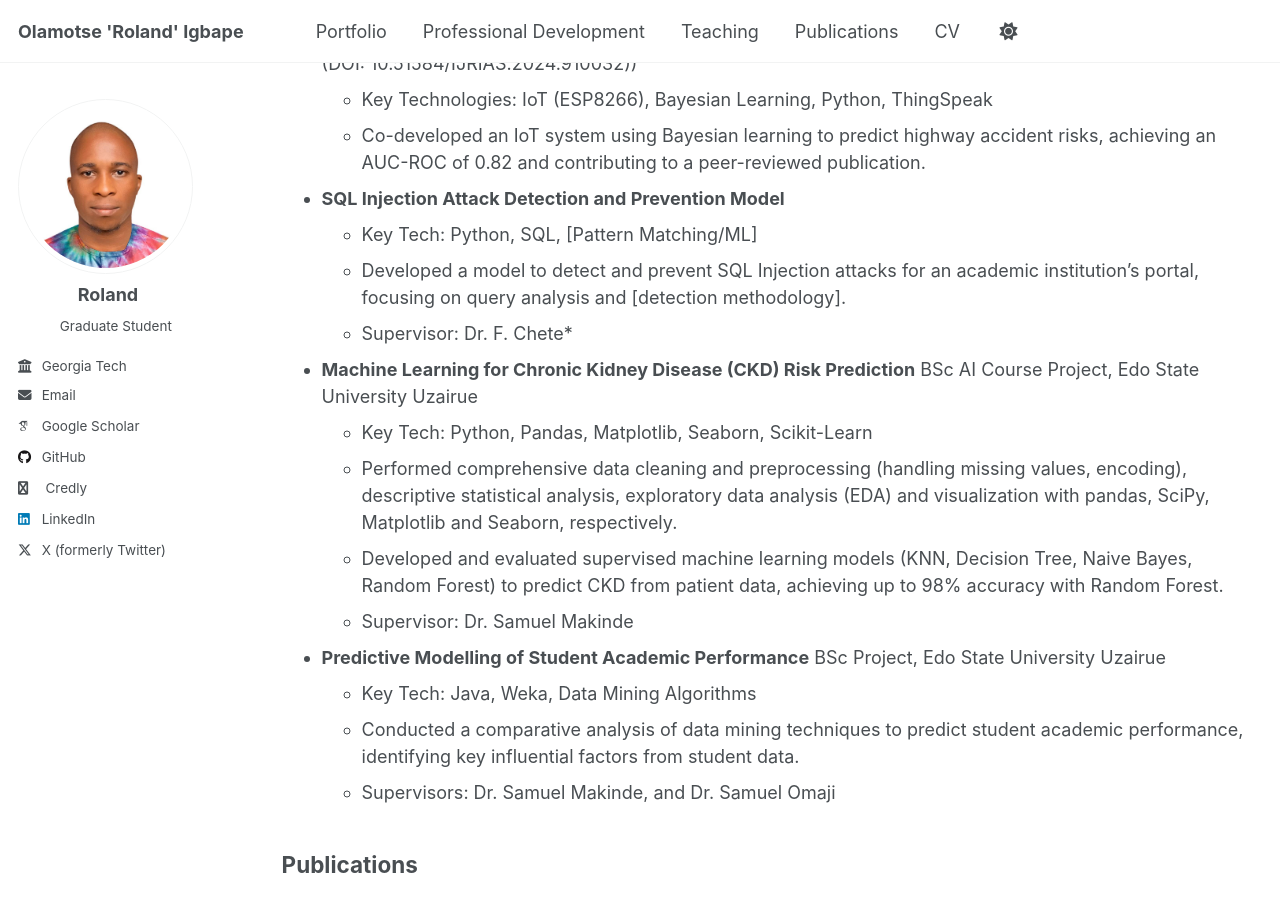
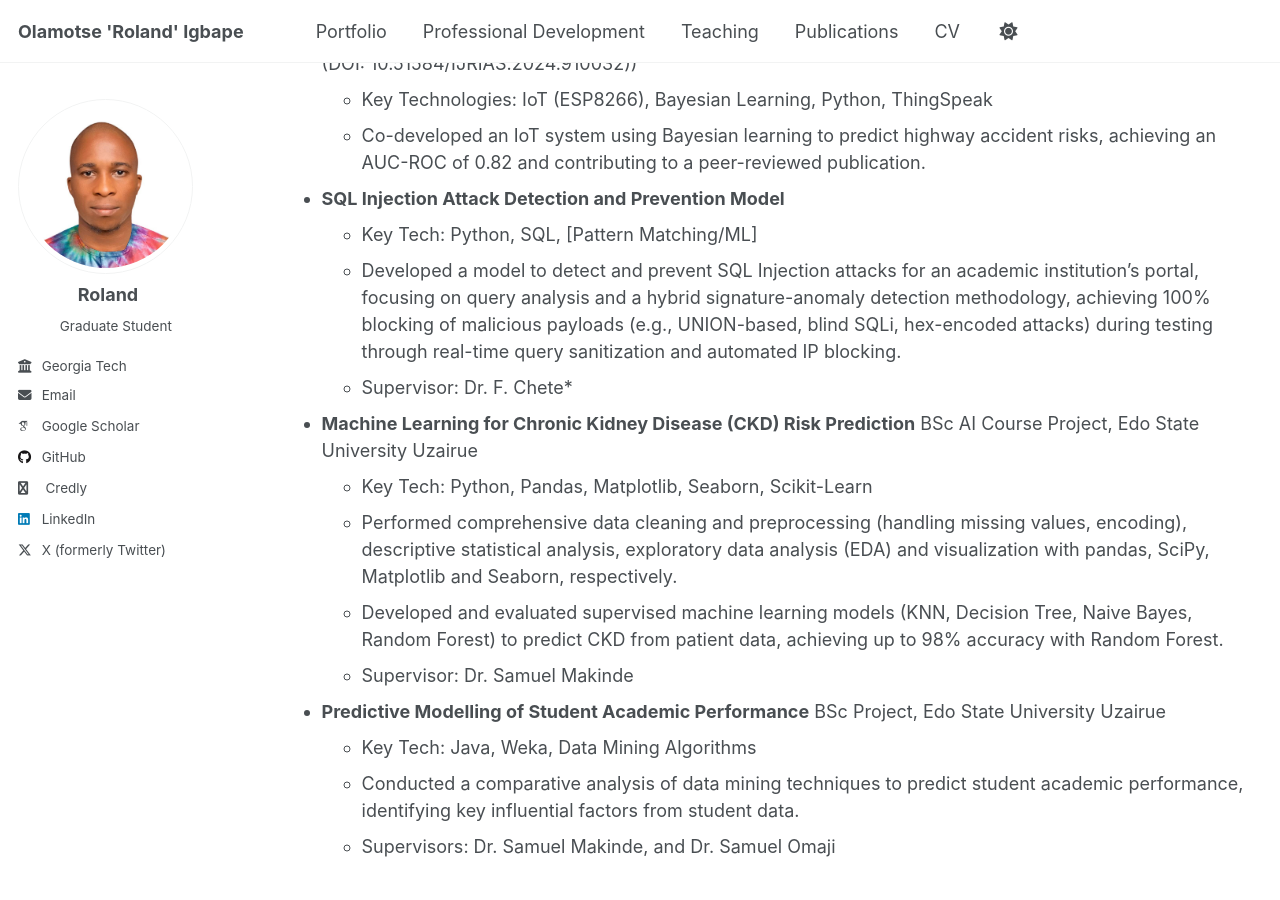
Before and after one commit to oigbape/oigbape.github.io, a Jekyll site: the page built from _pages/cv.md, in a window 1280 px wide and 900 px high, scrolled down 2448 px. Built offline with Jekyll 4.4.1, drawn with Linux system fonts in a browser that asks for light colours; some web fonts are replaced.

Commit message:
Update cv.md

```diff
--- a/_pages/cv.md
+++ b/_pages/cv.md
@@ -65,7 +65,7 @@ redirect_from:
 
 * **SQL Injection Attack Detection and Prevention Model**
     *  Key Tech: Python, SQL, [Pattern Matching/ML]
-    *  Developed a model to detect and prevent SQL Injection attacks for an academic institution's portal, focusing on query analysis and [detection methodology].
+    *  Developed a model to detect and prevent SQL Injection attacks for an academic institution's portal, focusing on query analysis and a hybrid signature-anomaly detection methodology, achieving 100% blocking of malicious payloads (e.g., UNION-based, blind SQLi, hex-encoded attacks) during testing through real-time query sanitization and automated IP blocking.
     *  Supervisor: Dr. F. Chete*
 
 * **Machine Learning for Chronic Kidney Disease (CKD) Risk Prediction** BSc AI Course Project, Edo State University Uzairue
```
